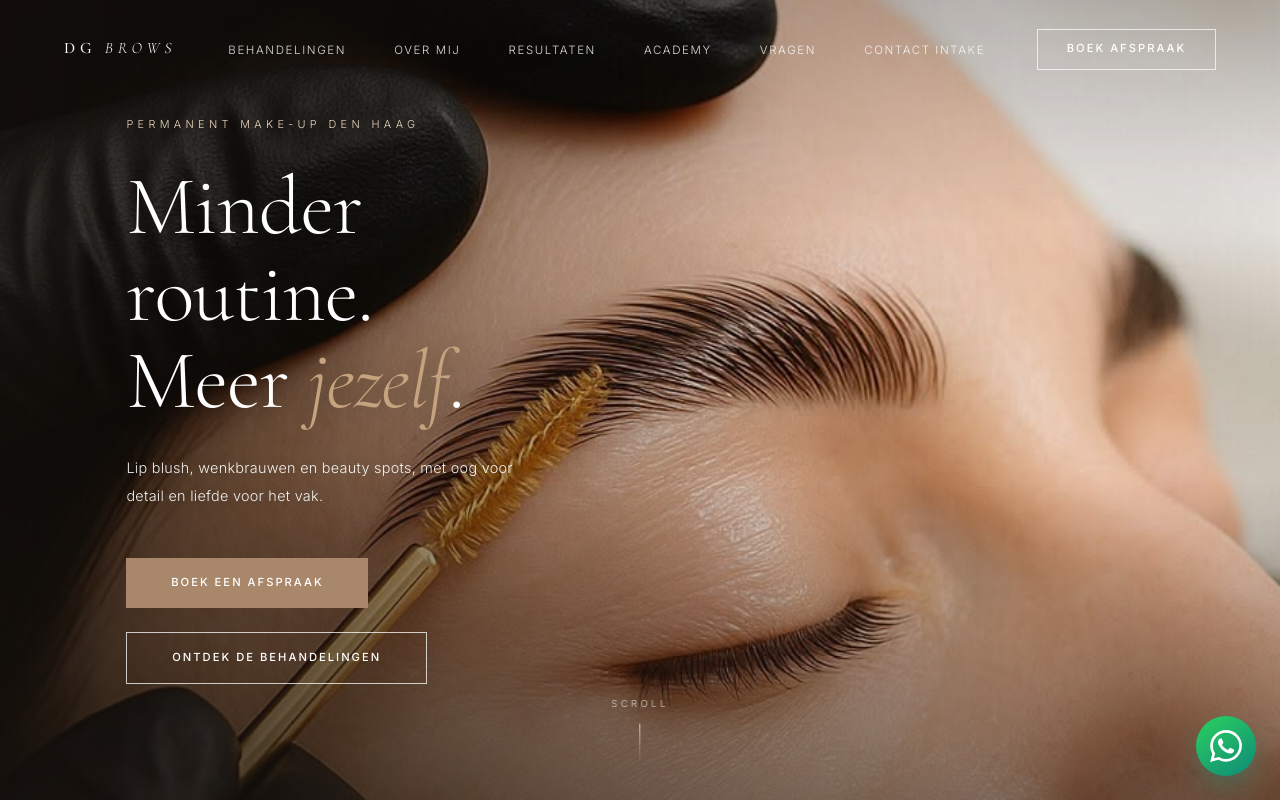
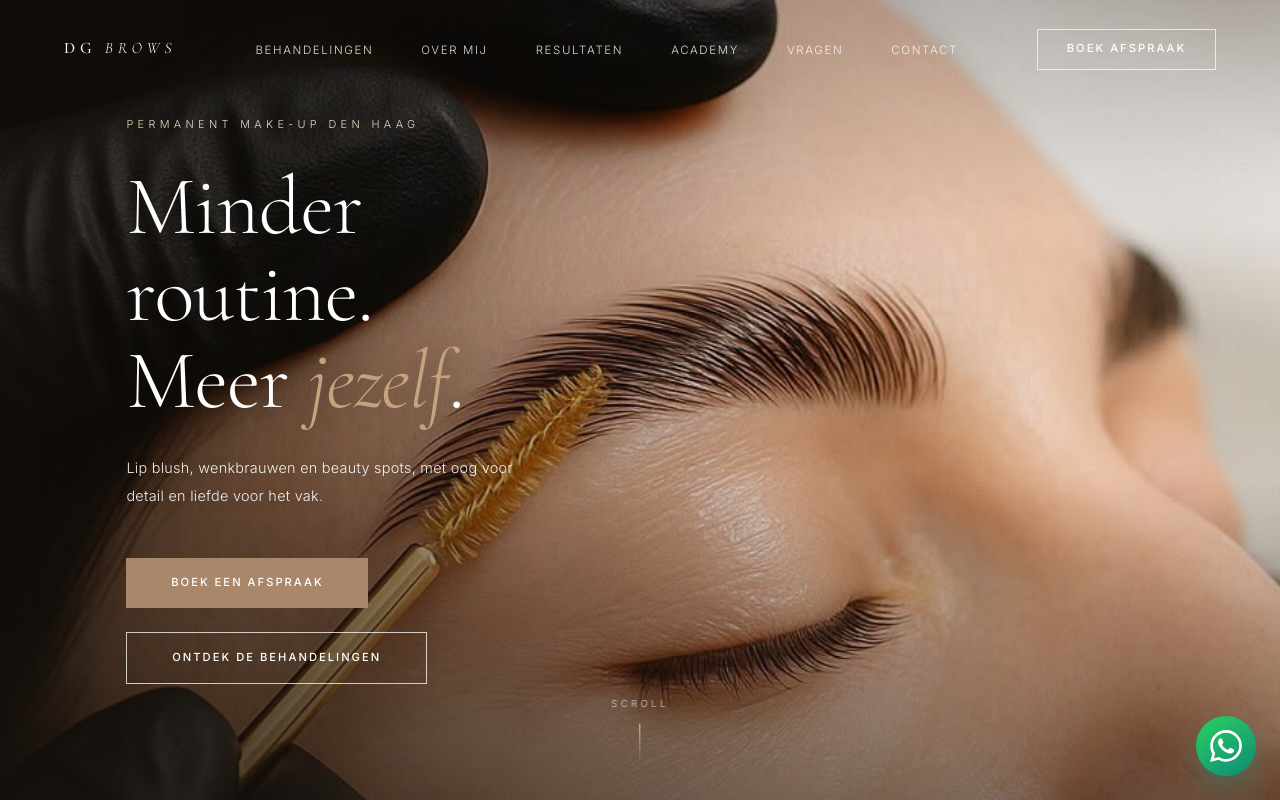
Before and after one commit to DGbrows/DGbrowss, a plain HTML site: page index.html in a window 1280 px wide. Shown: the top 800 px of the page. Drawn offline with nearby package versions, Linux system fonts and the light colour scheme.

Commit message:
Update index.html

```diff
--- a/index.html
+++ b/index.html
@@ -498,7 +498,6 @@ footer { background: var(--ink); border-top: 1px solid var(--border); padding: 5
   <a href="#academy" onclick="closeMobile()">Academy</a>
   <a href="#faq" onclick="closeMobile()">Vragen</a>
   <a href="#contact" onclick="closeMobile()">Contact</a>
-  <a href="intake.html" onclick="closeMobile()">Intake</a>
   <a href="https://dgbrowskin.salonized.com/widget_bookings/new" target="_blank" rel="noopener" class="btn btn-fill" style="font-size:0.75rem;margin-top:1rem">Boek een afspraak</a>
 </nav>
 
@@ -511,8 +510,7 @@ footer { background: var(--ink); border-top: 1px solid var(--border); padding: 5
     <li><a href="#resultaten">Resultaten</a></li>
     <li><a href="#academy">Academy</a></li>
     <li><a href="#faq">Vragen</a></li>
-    <li><a href="#contact">Contact</a>
-  <a href="intake.html">Intake</a></li>
+    <li><a href="#contact">Contact</a></li>
   </ul>
   <a href="https://dgbrowskin.salonized.com/widget_bookings/new" target="_blank" rel="noopener" class="nav-book">Boek afspraak</a>
   <button class="nav-hamburger" id="hamburger" aria-label="Menu openen"><span></span><span></span><span></span></button>
@@ -962,5 +960,3 @@ function handleSubmit(e){
 </script>
 </body>
 </html>
-
-<!-- intake-nav -->
```
